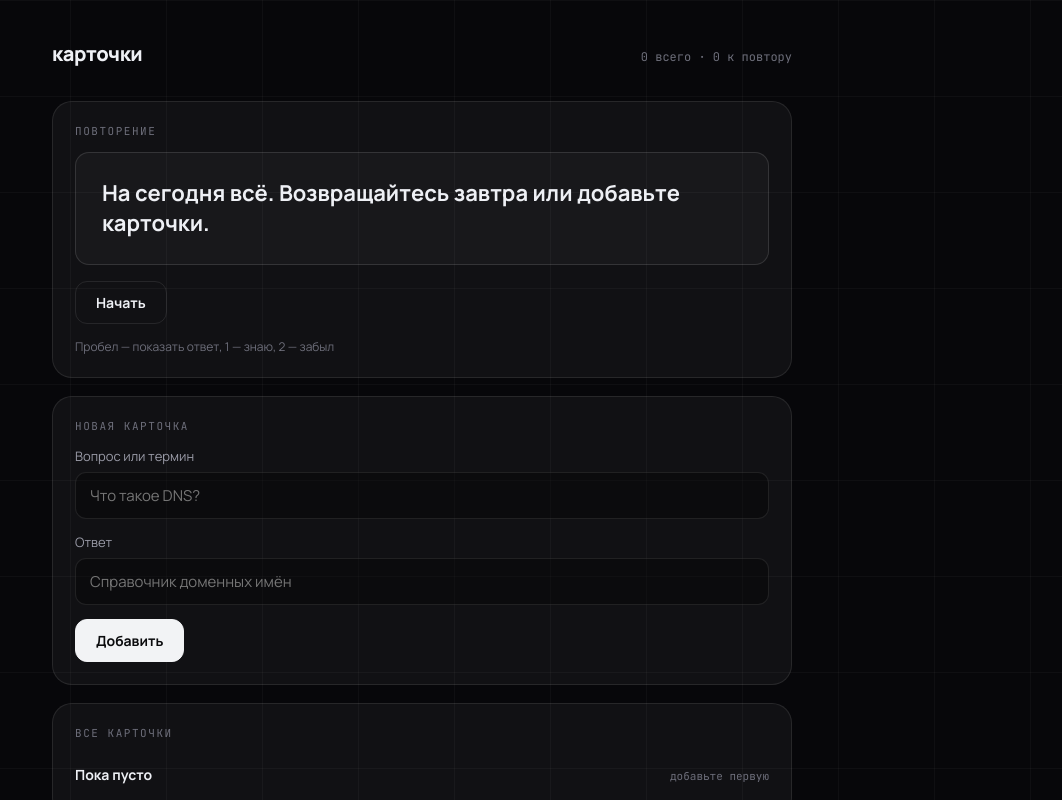
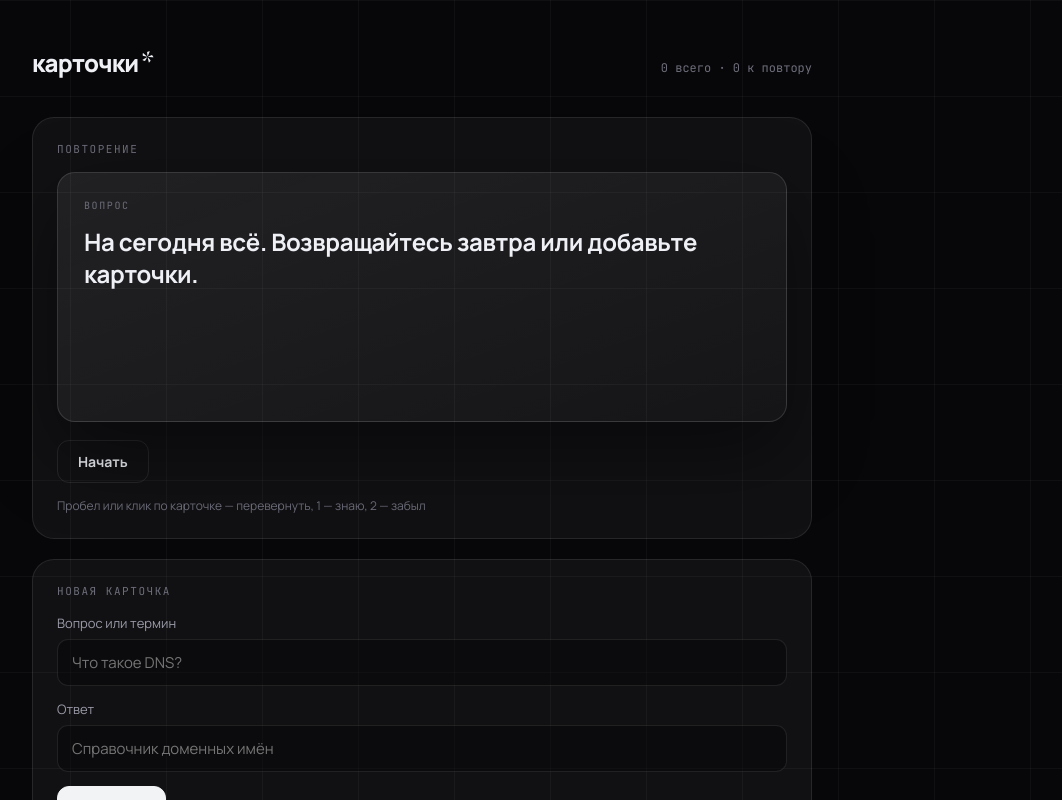
Before and after one commit to ARGAMEPRO/flashcards, a plain HTML site: page docs/index.html in a window 1280 px wide. Both pictures are taken after a click on the button "Начать". Shown: the top 800 px of the page, without its empty margins (218-1280 px from the left). Drawn offline with nearby package versions, Linux system fonts and the light colour scheme.

Commit message:
Веб-версия: карточки с переворотом в 3D

```diff
--- a/docs/app.js
+++ b/docs/app.js
@@ -1,6 +1,6 @@
-/* Карточки: хранение в localStorage, интервалы по упрощённому SM-2. */
+/* Карточки: localStorage, интервалы по упрощённому SM-2, переворот в 3D. */
 const KEY = 'cards.v1';
-const state = { queue: [], current: null, answerShown: false };
+const state = { queue: [], current: null, flipped: false };
 
 const $ = (id) => document.getElementById(id);
 
@@ -16,9 +16,7 @@ function save(cards) {
   localStorage.setItem(KEY, JSON.stringify(cards));
 }
 
-function today() {
-  return new Date().toISOString().slice(0, 10);
-}
+const today = () => new Date().toISOString().slice(0, 10);
 
 function addDays(days) {
   const d = new Date();
@@ -58,14 +56,20 @@ function renderList() {
   });
 }
 
+function unflip() {
+  state.flipped = false;
+  $('flip').classList.remove('flipped');
+  $('btn-know').classList.add('hidden');
+  $('btn-dunno').classList.add('hidden');
+}
+
 function startSession() {
-  const cards = load().filter((c) => c.due <= today());
-  state.queue = cards.map((c) => c.id);
+  state.queue = load().filter((c) => c.due <= today()).map((c) => c.id);
   nextCard();
 }
 
 function nextCard() {
-  state.answerShown = false;
+  unflip();
   const cards = load();
   const id = state.queue.shift();
   const card = cards.find((c) => c.id === id);
@@ -73,13 +77,9 @@ function nextCard() {
   if (!card) {
     state.current = null;
     $('review-label').textContent = 'повторение';
-    $('card-front').textContent = state.queue.length
-      ? 'Загрузка…'
-      : 'На сегодня всё. Возвращайтесь завтра или добавьте карточки.';
-    $('card-back').classList.add('hidden');
-    $('btn-show').classList.add('hidden');
-    $('btn-know').classList.add('hidden');
-    $('btn-dunno').classList.add('hidden');
+    $('card-front').textContent = 'На сегодня всё. Возвращайтесь завтра или добавьте карточки.';
+    $('card-back').textContent = '';
+    $('flip-hint').textContent = '';
     $('btn-start').classList.remove('hidden');
     renderStats();
     renderList();
@@ -90,20 +90,16 @@ function nextCard() {
   $('review-label').textContent = `повтор №${(card.reviews || 0) + 1}`;
   $('card-front').textContent = card.front;
   $('card-back').textContent = card.back;
-  $('card-back').classList.add('hidden');
+  $('flip-hint').textContent = 'нажмите на карточку';
   $('btn-start').classList.add('hidden');
-  $('btn-show').classList.remove('hidden');
-  $('btn-know').classList.add('hidden');
-  $('btn-dunno').classList.add('hidden');
 }
 
-function showAnswer() {
-  if (!state.current || state.answerShown) return;
-  state.answerShown = true;
-  $('card-back').classList.remove('hidden');
-  $('btn-show').classList.add('hidden');
-  $('btn-know').classList.remove('hidden');
-  $('btn-dunno').classList.remove('hidden');
+function flip() {
+  if (!state.current) return;
+  state.flipped = !state.flipped;
+  $('flip').classList.toggle('flipped', state.flipped);
+  $('btn-know').classList.toggle('hidden', !state.flipped);
+  $('btn-dunno').classList.toggle('hidden', !state.flipped);
 }
 
 function grade(known) {
@@ -123,10 +119,10 @@ function grade(known) {
   nextCard();
 }
 
+$('flip').addEventListener('click', flip);
 $('btn-start').addEventListener('click', startSession);
-$('btn-show').addEventListener('click', showAnswer);
-$('btn-know').addEventListener('click', () => grade(true));
-$('btn-dunno').addEventListener('click', () => grade(false));
+$('btn-know').addEventListener('click', (event) => { event.stopPropagation(); grade(true); });
+$('btn-dunno').addEventListener('click', (event) => { event.stopPropagation(); grade(false); });
 
 $('add-form').addEventListener('submit', (event) => {
   event.preventDefault();
@@ -154,7 +150,7 @@ document.addEventListener('keydown', (event) => {
   if (event.target.tagName === 'INPUT') return;
   if (event.code === 'Space') {
     event.preventDefault();
-    showAnswer();
+    flip();
   }
   if (event.key === '1') grade(true);
   if (event.key === '2') grade(false);
--- a/docs/index.html
+++ b/docs/index.html
@@ -4,27 +4,40 @@
 <meta charset="utf-8">
 <meta name="viewport" content="width=device-width, initial-scale=1">
 <title>Карточки — запоминание с повторением</title>
-<link href="https://fonts.googleapis.com/css2?family=Manrope:wght@400;500;700;800&family=JetBrains+Mono:wght@400&display=swap" rel="stylesheet">
+<link href="https://fonts.googleapis.com/css2?family=Manrope:wght@400;500;700;800&family=Cormorant+Garamond:ital,wght@1,500&family=JetBrains+Mono:wght@400&display=swap" rel="stylesheet">
 <link rel="stylesheet" href="style.css">
 </head>
 <body>
 <main>
   <header class="top">
-    <div class="brand">карточки</div>
+    <div class="brand">карточки<span class="dot">*</span></div>
     <div class="stats" id="stats"></div>
   </header>
 
-  <section class="panel" id="review-panel">
+  <section class="panel">
     <div class="eyebrow" id="review-label">повторение</div>
-    <div class="card" id="card-front">Нажмите «Начать», чтобы пройти то, что пора повторить.</div>
-    <div class="card back hidden" id="card-back"></div>
+
+    <div class="stage">
+      <div class="card" id="flip">
+        <div class="face front">
+          <span class="side">вопрос</span>
+          <p class="text" id="card-front">Нажмите «Начать», чтобы пройти то, что пора повторить.</p>
+          <span class="flip-hint" id="flip-hint">нажмите на карточку</span>
+        </div>
+        <div class="face back">
+          <span class="side">ответ</span>
+          <p class="text" id="card-back"></p>
+          <span class="flip-hint">вернуть вопрос</span>
+        </div>
+      </div>
+    </div>
+
     <div class="actions">
       <button class="btn" id="btn-start">Начать</button>
-      <button class="btn hidden" id="btn-show">Показать ответ</button>
-      <button class="btn ok hidden" id="btn-know">Знаю</button>
+      <button class="btn hidden" id="btn-know">Знаю</button>
       <button class="btn no hidden" id="btn-dunno">Забыл</button>
     </div>
-    <p class="hint">Пробел — показать ответ, 1 — знаю, 2 — забыл</p>
+    <p class="hint">Пробел или клик по карточке — перевернуть, 1 — знаю, 2 — забыл</p>
   </section>
 
   <section class="panel">
--- a/docs/style.css
+++ b/docs/style.css
@@ -1,32 +1,57 @@
 :root{
   --bg:#07070a;--panel:rgba(255,255,255,.045);--line:rgba(255,255,255,.09);
-  --muted:#9a9ba7;--dim:#6d6e7a;--radius:20px;
+  --muted:#9a9ba7;--dim:#6d6e7a;--radius:22px;
 }
 *{box-sizing:border-box}
 body{
-  margin:0;background:var(--bg);color:#eef0f5;
-  font-family:Manrope,system-ui,sans-serif;
-  background-image:linear-gradient(to right,rgba(255,255,255,.03) 1px,transparent 1px),
-                   linear-gradient(to bottom,rgba(255,255,255,.03) 1px,transparent 1px);
+  margin:0;background:var(--bg);color:#eef0f5;font-family:Manrope,system-ui,sans-serif;
+  background-image:
+    linear-gradient(to right,rgba(255,255,255,.035) 1px,transparent 1px),
+    linear-gradient(to bottom,rgba(255,255,255,.035) 1px,transparent 1px);
   background-size:96px 96px;
+  -webkit-mask-image:none;
 }
-main{max-width:780px;margin:0 auto;padding:40px 20px 80px}
-.top{display:flex;justify-content:space-between;align-items:baseline;margin-bottom:34px}
-.brand{font-size:20px;font-weight:800;letter-spacing:-.02em}
+main{max-width:820px;margin:0 auto;padding:44px 20px 90px}
+.top{display:flex;justify-content:space-between;align-items:baseline;margin-bottom:36px}
+.brand{font-size:24px;font-weight:800;letter-spacing:-.03em}
+.brand .dot{font-family:'Cormorant Garamond',serif;font-style:italic;font-weight:500;font-size:30px;margin-left:1px}
 .stats{font-family:'JetBrains Mono',monospace;font-size:12px;color:var(--dim)}
 .panel{
   border:1px solid var(--line);border-radius:var(--radius);background:var(--panel);
-  padding:22px;margin-bottom:18px;
+  padding:24px;margin-bottom:20px;
 }
 .eyebrow{font-family:'JetBrains Mono',monospace;font-size:11px;letter-spacing:.14em;
-  text-transform:uppercase;color:var(--dim);margin-bottom:14px}
+  text-transform:uppercase;color:var(--dim);margin-bottom:16px}
+
+/* ---------- карточка ---------- */
+.stage{perspective:1600px}
 .card{
-  border:1px solid rgba(255,255,255,.12);border-radius:14px;background:rgba(255,255,255,.03);
-  padding:26px;font-size:22px;font-weight:700;line-height:1.35;min-height:96px;
-  display:flex;align-items:center;
+  position:relative;width:100%;min-height:250px;
+  transform-style:preserve-3d;
+  transition:transform .65s cubic-bezier(.2,.75,.2,1);
+  cursor:pointer;
 }
-.card.back{margin-top:10px;font-weight:500;color:#cfd1d8;font-size:18px}
-.actions{display:flex;gap:10px;flex-wrap:wrap;margin-top:16px}
+.card.flipped{transform:rotateY(180deg)}
+.face{
+  position:absolute;inset:0;backface-visibility:hidden;-webkit-backface-visibility:hidden;
+  border:1px solid rgba(255,255,255,.13);border-radius:18px;
+  background:linear-gradient(160deg,rgba(255,255,255,.07),rgba(255,255,255,.02));
+  padding:26px;display:flex;flex-direction:column;gap:14px;
+  box-shadow:0 30px 80px rgba(0,0,0,.45);
+}
+.face.back{
+  transform:rotateY(180deg);
+  background:linear-gradient(160deg,rgba(255,255,255,.10),rgba(255,255,255,.03));
+  border-color:rgba(255,255,255,.2);
+}
+.side{font-family:'JetBrains Mono',monospace;font-size:10px;letter-spacing:.16em;
+  text-transform:uppercase;color:var(--dim)}
+.text{margin:0;font-size:24px;font-weight:700;line-height:1.32;letter-spacing:-.015em}
+.face.back .text{font-weight:500;font-size:20px;color:#d5d8e0}
+.flip-hint{margin-top:auto;font-family:'JetBrains Mono',monospace;font-size:10.5px;color:#5f606b}
+.card:hover .face{border-color:rgba(255,255,255,.26)}
+
+.actions{display:flex;gap:10px;flex-wrap:wrap;margin-top:18px}
 .btn{
   font:inherit;font-size:14px;font-weight:700;cursor:pointer;
   border:1px solid var(--line);background:transparent;color:#eef0f5;
@@ -36,22 +61,28 @@ main{max-width:780px;margin:0 auto;padding:40px 20px 80px}
 .btn.ok{background:#f2f3f5;color:#0b0b0d;border-color:#f2f3f5}
 .btn.no{color:#cfd1d8}
 .hint{margin:14px 0 0;font-size:12px;color:var(--dim)}
+
 label{display:block;font-size:13px;color:var(--muted);margin-bottom:14px}
 input{
   display:block;width:100%;margin-top:7px;padding:12px 14px;font:inherit;font-size:15px;
   color:#fff;background:rgba(0,0,0,.35);border:1px solid var(--line);border-radius:11px;
 }
 input:focus{outline:none;border-color:rgba(255,255,255,.34)}
+
 .list{list-style:none;margin:0;padding:0}
-.list li{
-  display:flex;justify-content:space-between;gap:14px;align-items:baseline;
-  padding:11px 0;border-bottom:1px solid rgba(255,255,255,.06);font-size:14px;
-}
+.list li{display:flex;justify-content:space-between;gap:14px;align-items:baseline;
+  padding:11px 0;border-bottom:1px solid rgba(255,255,255,.06);font-size:14px}
 .list li:last-child{border-bottom:none}
 .list b{font-weight:700}
 .list span{font-family:'JetBrains Mono',monospace;font-size:11px;color:var(--dim);white-space:nowrap}
 .hidden{display:none}
+
 @media (max-width:520px){
-  .card{font-size:18px;padding:20px}
-  main{padding:26px 14px 60px}
+  .text{font-size:19px}
+  .face{padding:20px}
+  .card{min-height:210px}
+  main{padding:28px 14px 60px}
 }
+@media (prefers-reduced-motion:reduce){
+  .card{transition:none}
+}
```
